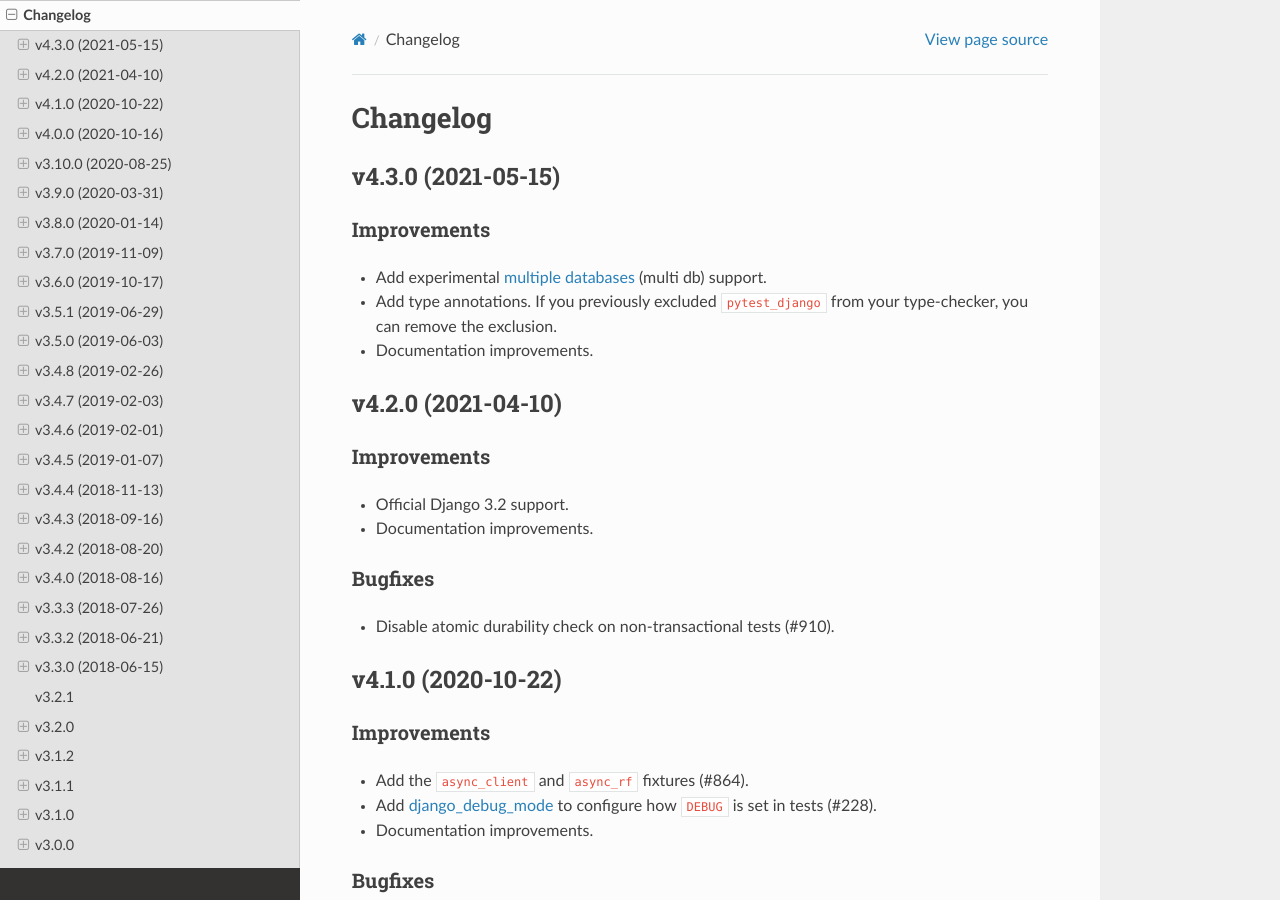
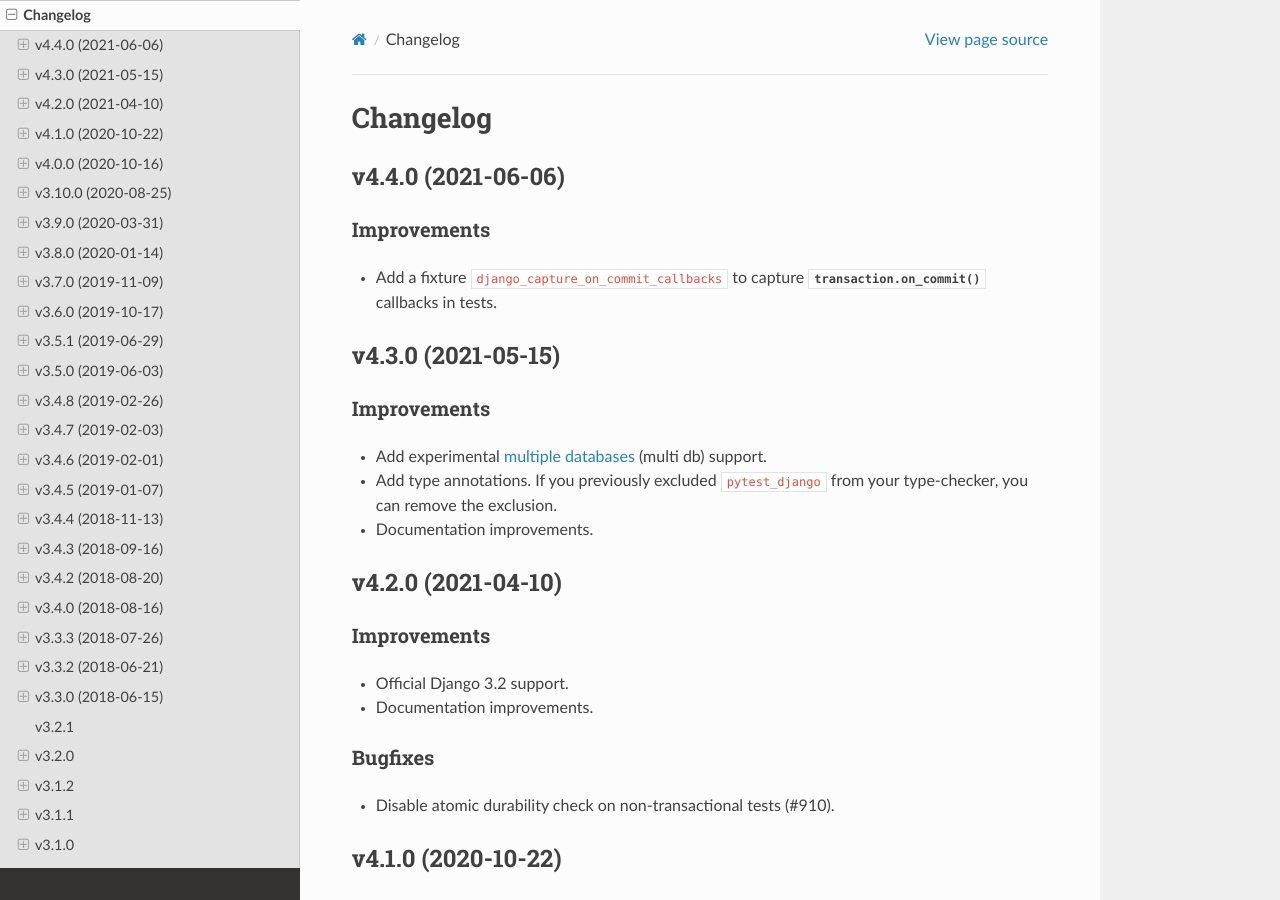
Before and after one commit to pytest-dev/pytest-django, a Sphinx documentation site: the page built from docs/changelog.rst, in a window 1280 px wide and 900 px high. Built offline with Sphinx 7.4.7 and the Read the Docs theme 2.0.0, drawn with Linux system fonts in a browser that asks for light colours; cross-references to code outside the pages are shown as plain code.

Commit message:
Release 4.4.0

```diff
--- a/docs/changelog.rst
+++ b/docs/changelog.rst
@@ -1,5 +1,16 @@
 Changelog
 =========
+
+v4.4.0 (2021-06-06)
+-------------------
+
+Improvements
+^^^^^^^^^^^^
+
+* Add a fixture :fixture:`django_capture_on_commit_callbacks` to capture
+  :func:`transaction.on_commit() <django.db.transaction.on_commit>` callbacks
+  in tests.
+
 
 v4.3.0 (2021-05-15)
 -------------------
```
